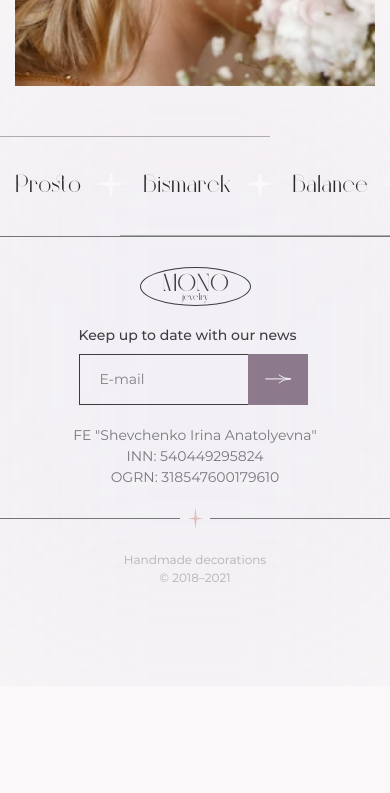
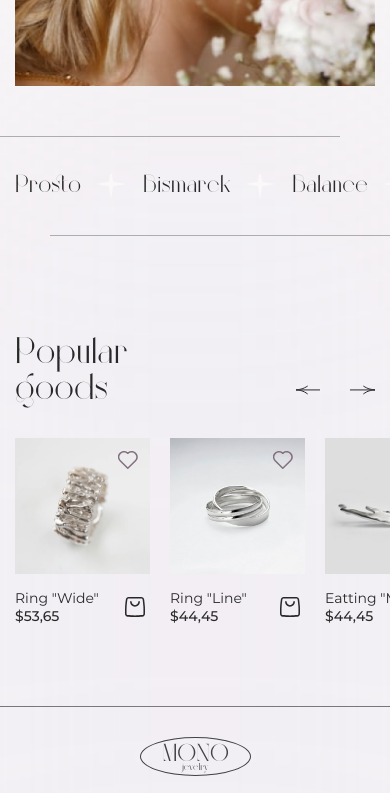
Before and after one commit to alexmenshikov/mono-jevelry, a website: page index.html in a window 390 px wide. Shown: the part 580-1373 px from the top of the page. Before the commit the page ends 1266 px from the top, so only its background shows below. Drawn offline with Linux system fonts and the light colour scheme; files that its build step writes are made by us from their sources.

Commit message:
adaptive goods

```diff
--- a/css/_adaptive.scss
+++ b/css/_adaptive.scss
@@ -25,6 +25,26 @@
 
 //  1200px - 1229px
 @media screen and (max-width: 1229px) {
+	.goods {
+		.container {
+			padding: 0 0 0 15px;
+		}
+	}
+
+	.slick-slider {
+		// стрелки
+		.slick-arrow {
+			// стрелка влево
+			&.slick-prev {
+				right: 70px;
+			}
+
+			// стрелка вправо
+			&.slick-next {
+				right: 15px;
+			}
+		}
+	}
 }
 
 //  1100px - 1199px
@@ -222,6 +242,60 @@
 			&-link {
 				white-space: nowrap;
 			}
+		}
+	}
+
+	.advantage {
+		&::after,
+		&::before {
+			width: calc(100% - 50px);
+		}
+	}
+
+	// === goods ===
+	.goods {
+		padding: 100px 0 80px;
+
+		// .goods__card
+		&__card {
+			grid-template-columns: 135px;
+			grid-template-rows: 136px 38px;
+
+			// .goods__card__content
+			&__content {
+				grid-template-columns: 110px 20px;
+				grid-template-rows: 38px;
+			}
+
+			// .goods__card__img
+			&__img {
+				position: relative;
+				width: 135px;
+				height: 136px;
+
+				.goods__card__favourite {
+					top: 13px;
+					right: 12px;
+				}
+			}
+		}
+
+		// .goods__title
+		&__title {
+			font-size: 36px;
+			line-height: 36px;
+			margin-bottom: 30px;
+			width: 160px;
+		}
+	}
+
+	// === slick slider ===
+	.slick-slider {
+		// слайд
+		.slick-slide {
+			margin: 0 10px;
+			width: 135px;
+			height: 188px;
 		}
 	}
 }
--- a/css/_global.scss
+++ b/css/_global.scss
@@ -90,6 +90,7 @@ body {
 		padding: 12px 21px;
 		color: $color-white;
 		margin-right: 73px;
+		cursor: pointer;
 
 		.burger {
 			display: flex;
@@ -139,6 +140,8 @@ body {
 	&__bag {
 		position: relative;
 		margin-right: 65px;
+		cursor: pointer;
+
 		// .top__bag__count
 		&-count {
 			position: absolute;
@@ -543,7 +546,7 @@ body {
 	// .goods__card
 	&__card {
 		display: grid;
-		grid-template-columns: 275px;
+		grid-template-columns: 276px;
 		grid-template-rows: 278px 38px;
 		grid-row-gap: 14px;
 		position: relative;
@@ -572,6 +575,8 @@ body {
 		// .goods__card__img
 		&__img {
 			position: relative;
+			width: 275px;
+			height: 278px;
 
 			.goods__card__favourite {
 				background-image: url("./../images/favourite.svg");
@@ -587,6 +592,12 @@ body {
 				&.active {
 					background-image: url("./../images/favourite-active.svg");
 				}
+			}
+
+			img {
+				width: 100%;
+				height: 100%;
+				object-fit: cover;
 			}
 		}
 
@@ -618,7 +629,7 @@ body {
 	.slick-list {
 		overflow: hidden;
 		padding: 0;
-		margin: 0 -15px;
+		// margin: 0 -15px;
 	}
 
 	// лента слайдов
@@ -628,7 +639,10 @@ body {
 
 	// слайд
 	.slick-slide {
-		margin: 0 15px;
+		margin: 0 16px;
+		// margin: 0 15px;
+		width: 276px;
+		height: 330px;
 	}
 
 	// стрелки
@@ -640,7 +654,7 @@ body {
 		font-size: 0;
 		outline: none;
 		width: 25px;
-		height: 8px;
+		height: 10px;
 		border-style: none;
 		background-color: transparent;
 
--- a/index.html
+++ b/index.html
@@ -26,14 +26,14 @@
 					<div class="container">
 						<div class="top">
 							<div class="top__left">
-								<button class="top__btn">
+								<div class="top__btn">
 									<div class="burger">
 										<span></span>
 										<span></span>
 										<span></span>
 									</div>
 									<span>Catalog</span>
-								</button>
+								</div>
 								<div class="search">
 									<img
 										class="search__img"
@@ -67,12 +67,12 @@
 								<button class="top__favourite">
 									<img src="images/heart.svg" alt="favourite" />
 								</button>
-								<button class="top__bag">
+								<div class="top__bag">
 									<img src="images/shopping-bag.svg" alt="bag" />
 									<div class="top__bag-count">
 										<span class="count">0</span>
 									</div>
-								</button>
+								</div>
 								<div class="top__language">
 									<span class="top__language-name language__active">En</span>
 									<span class="top__language-arrow">
@@ -258,7 +258,7 @@
 				</div>
 
 				<!-- Товары -->
-				<!-- <div class="goods">
+				<div class="goods">
 					<div class="container">
 						<h2 class="goods__title title">Popular goods</h2>
 						<div class="goods__cards">
@@ -344,7 +344,7 @@
 							</div>
 						</div>
 					</div>
-				</div> -->
+				</div>
 
 				<!-- Категории -->
 				<!-- <div class="category">
--- a/src/js/main.js
+++ b/src/js/main.js
@@ -13,36 +13,39 @@ $(document).ready(() => {
 
 	// === Изменяем язык ===
 	let arrow = $(".top__language-arrow");
+	let top_language = $(".top__language-select");
 	let flag_language = false;
 	$(".top__language").click(() => {
 		if (!flag_language) {
 			arrow.addClass("arrow__active");
-			$(".top__language-select").show();
-			$(".top__language-select").removeClass("select-close");
-			$(".top__language-select").addClass("select-open");
+			top_language.show();
+			top_language.removeClass("select-close");
+			top_language.addClass("select-open");
 			flag_language = true;
 		} else {
 			arrow.removeClass("arrow__active");
-			$(".top__language-select").removeClass("select-open");
-			$(".top__language-select").addClass("select-close");
-			$(".top__language-select").hide(200);
+			top_language.removeClass("select-open");
+			top_language.addClass("select-close");
+			top_language.hide(200);
 			flag_language = false;
 		}
 	});
 
 	// === открываем меню каталог ===
+	let menu_catalog = $(".menu-catalog");
+	let body = $("body");
 	$(".top__btn").click(() => {
-		$(".menu-catalog").show();
-		$(".menu-catalog").removeClass("menu-close");
-		$(".menu-catalog").addClass("menu-open");
-		$("body").css("overflow", "hidden");
+		menu_catalog.show();
+		menu_catalog.removeClass("menu-close");
+		menu_catalog.addClass("menu-open");
+		body.css("overflow", "hidden");
 	});
 
 	$(".menu-catalog__close").click(() => {
-		$(".menu-catalog").removeClass("menu-open");
-		$(".menu-catalog").addClass("menu-close");
-		$(".menu-catalog").slideUp(500);
-		$("body").css("overflow", "visible");
+		menu_catalog.removeClass("menu-open");
+		menu_catalog.addClass("menu-close");
+		menu_catalog.slideUp(500);
+		body.css("overflow", "visible");
 	});
 
 	// === Добавление в корзину ===
@@ -58,7 +61,8 @@ $(document).ready(() => {
 		arrow: true,
 		slidesToShow: 4,
 		slidesToScroll: 1,
-		// infinite: true,
+		variableWidth: true,
+		infinite: true,
 	});
 
 	// === Открыть модальное окно с видео ===
```
Also changed, not shown: css/main.min.css, js/main.min.js.
